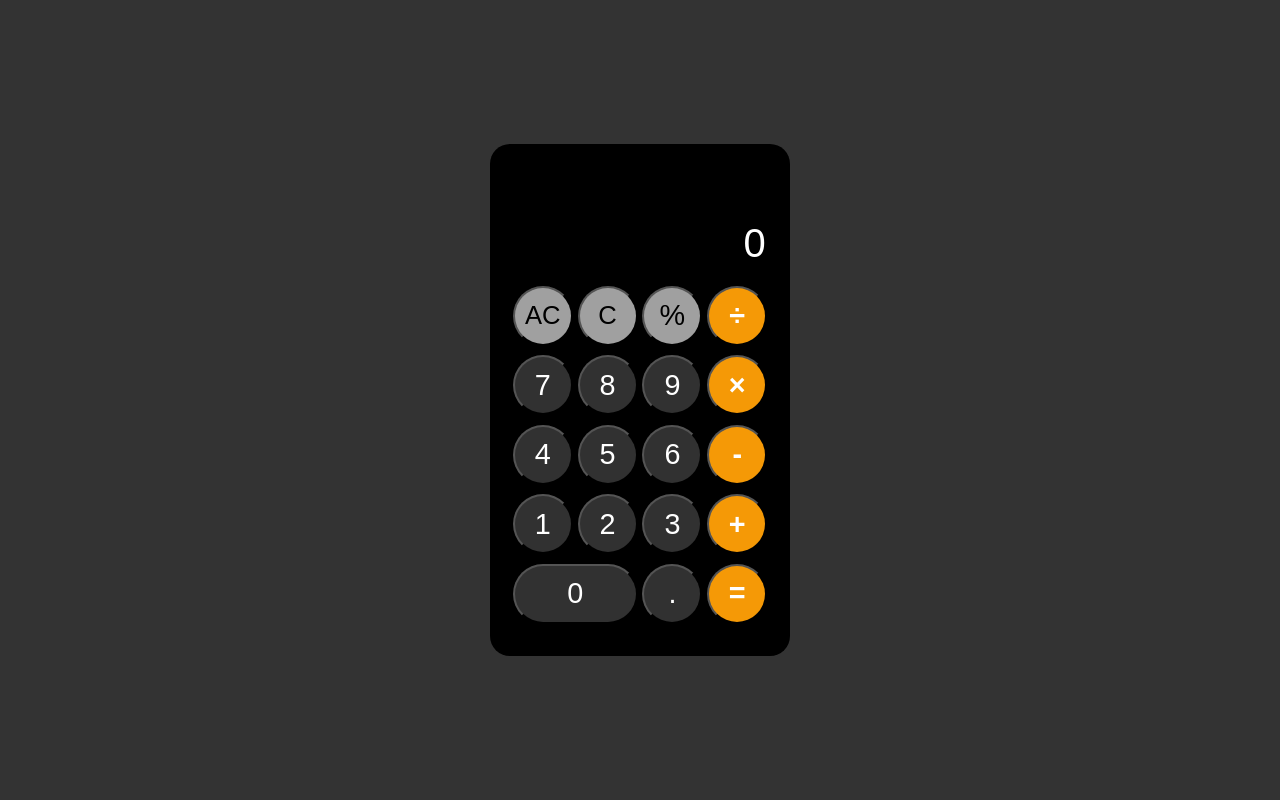
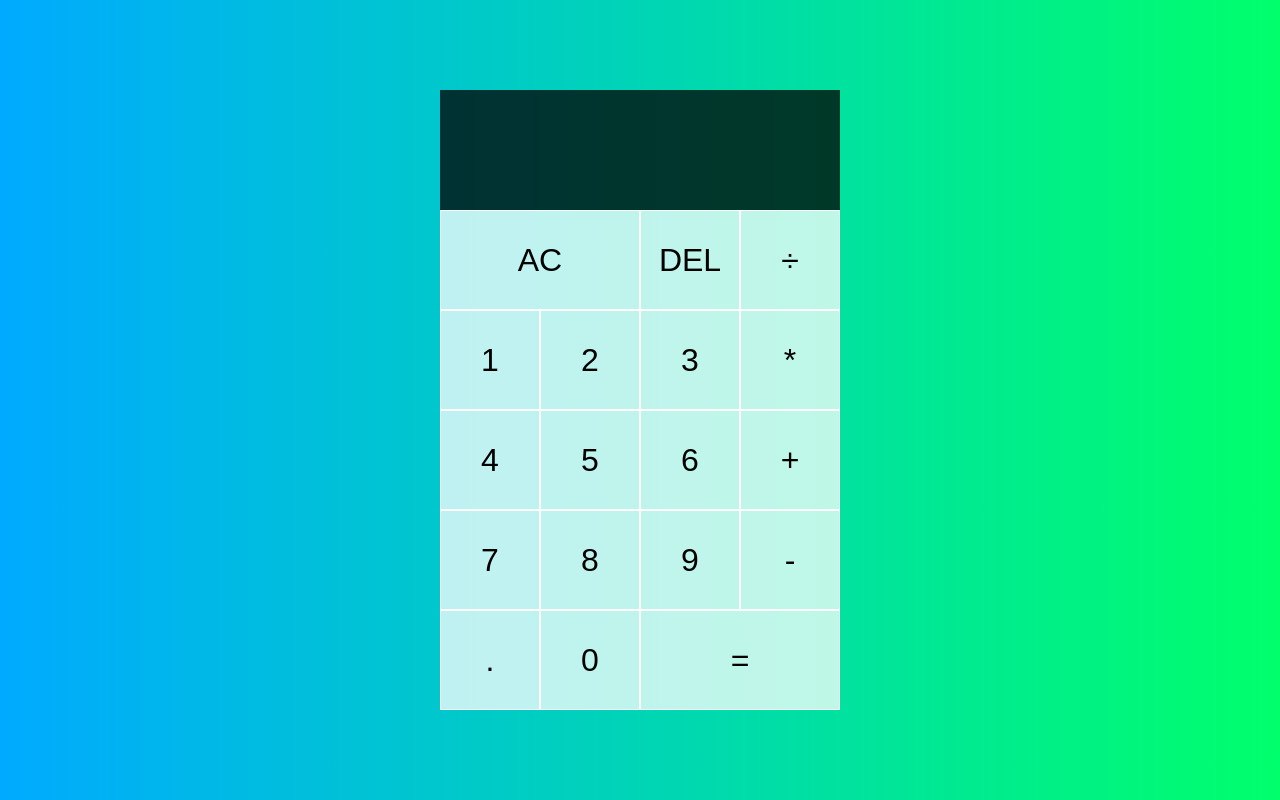
Before and after one commit to conormacd8/calculator, a plain HTML site: page index.html in a window 1280 px wide. Drawn offline with Linux system fonts and the light colour scheme.

Commit message:
Restyled aand reconfigured html

```diff
--- a/index.html
+++ b/index.html
@@ -2,39 +2,36 @@
 <html lang="en">
   <head>
     <meta charset="UTF-8" />
-    <meta http-equiv="X-UA-Compatible" content="IE=edge" />
     <meta name="viewport" content="width=device-width, initial-scale=1.0" />
-    <link rel="stylesheet" href="styles.css" />
-
+    <meta http-equiv="X-UA-Compatible" content="ie=edge" />
     <title>Calculator</title>
+    <link href="styles.css" rel="stylesheet" />
+    <script src="script.js" defer></script>
   </head>
   <body>
-    <div class="container" id="calculator">
-      <div class="grid-container">
-        <div id="screen">
-          <input type="number" placeholder="0" id="user-value" />
-        </div>
-        <button class="btn btn-dark-grey" id="num1">1</button>
-        <button class="btn btn-dark-grey" id="num2">2</button>
-        <button class="btn btn-dark-grey" id="num3">3</button>
-        <button class="btn btn-dark-grey" id="num4">4</button>
-        <button class="btn btn-dark-grey" id="num5">5</button>
-        <button class="btn btn-dark-grey" id="num6">6</button>
-        <button class="btn btn-dark-grey" id="num7">7</button>
-        <button class="btn btn-dark-grey" id="num8">8</button>
-        <button class="btn btn-dark-grey" id="num9">9</button>
-        <button class="btn btn-dark-grey" id="num0">0</button>
-        <button class="btn btn-dark-grey" id="decimal">.</button>
-        <button class="btn btn-orange" id="equals">=</button>
-        <button class="btn btn-orange" id="plus">+</button>
-        <button class="btn btn-orange" id="minus">-</button>
-        <button class="btn btn-orange" id="multiply">×</button>
-        <button class="btn btn-orange" id="divide">÷</button>
-        <button class="btn btn-light-grey" id="clear">C</button>
-        <button class="btn btn-light-grey" id="reset">AC</button>
-        <button class="btn btn-light-grey" id="percentage">%</button>
+    <div class="calculator-grid">
+      <div class="output">
+        <div data-previous-operand class="previous-operand"></div>
+        <div data-current-operand class="current-operand"></div>
       </div>
+      <button data-all-clear class="span-two">AC</button>
+      <button data-delete>DEL</button>
+      <button data-operation>÷</button>
+      <button data-number>1</button>
+      <button data-number>2</button>
+      <button data-number>3</button>
+      <button data-operation>*</button>
+      <button data-number>4</button>
+      <button data-number>5</button>
+      <button data-number>6</button>
+      <button data-operation>+</button>
+      <button data-number>7</button>
+      <button data-number>8</button>
+      <button data-number>9</button>
+      <button data-operation>-</button>
+      <button data-number>.</button>
+      <button data-number>0</button>
+      <button data-equals class="span-two">=</button>
     </div>
-    <script src="index.js"></script>
   </body>
 </html>
--- a/styles.css
+++ b/styles.css
@@ -1,161 +1,60 @@
-/* Layout and general styles */
-*{
+*,
+*::before,
+*::after {
   box-sizing: border-box;
-  margin: 0;
-  padding: 0;
+  font-family: Gotham Rounded, sans-serif;
+  font-weight: normal;
 }
 
-body{
-  font-family: sans-serif;
-  background-color: #333;
-  display: flex;
-  justify-content: center;
-  align-items: center;
-  height: 100vh;
+body {
+  padding: 0;
+  margin: 0;
+  background: linear-gradient(to right, #00AAFF, #00FF6C);
 }
 
-.container{
-  border-radius: 20px;
-  background: black;
+.calculator-grid {
+  display: grid;
+  justify-content: center;
+  align-content: center;
+  min-height: 100vh;
+  grid-template-columns: repeat(4, 100px);
+  grid-template-rows: minmax(120px, auto) repeat(5, 100px);
 }
 
-.grid-container{
-  display: grid;
-  width: 300px;
-  padding: 2em;
-  grid-template-areas:
-    "screen screen screen screen"
-    "reset clear percentage divide"
-    "num7 num8 num9 multiply"
-    "num4 num5 num6 minus"
-    "num1 num2 num3 plus"
-    "num0 num0 decimal equals";
-  gap: .6em .3em;
-  justify-content: center;
-}
-/* Button styling */
-
-.btn{
+.calculator-grid>button {
   cursor: pointer;
-  font-size: 1.8rem;
-  width: 60px;
-  height: 60px;
-  border-radius: 50%;
-  display: flex;
-  justify-content: center;
-  align-items: center;
-}
-#reset,
-#clear{
-  font-size: 1.6rem;
+  font-size: 2rem;
+  border: 1px solid white;
+  outline: none;
+  background-color: rgba(255, 255, 255, .75);
 }
 
-.btn-orange{
-  background-color: #f59906;
-  color: white;
-  font-weight: bold;
+.calculator-grid>button:hover {
+  background-color: rgba(255, 255, 255, .9);
 }
 
-.btn-light-grey{
-  background-color: #a0a0a0;
-}
-.btn-dark-grey{
-  background-color: #313131;
-  color: white;
+.span-two {
+  grid-column: span 2;
 }
 
-/* Screen / input styling */
-#screen{
+.output {
+  grid-column: 1 / -1;
+  background-color: rgba(0, 0, 0, .75);
+  display: flex;
+  align-items: flex-end;
+  justify-content: space-around;
+  flex-direction: column;
+  padding: 10px;
+  word-wrap: break-word;
+  word-break: break-all;
+}
+
+.output .previous-operand {
+  color: rgba(255, 255, 255, .75);
+  font-size: 1.5rem;
+}
+
+.output .current-operand {
   color: white;
   font-size: 2.5rem;
-  height: 100px;
-  display: flex;
-  justify-self: right;
-  align-items: flex-end;
-  padding-bottom: 10px;
-  width: 100%;
 }
-
-input{
-  background-color: transparent;
-  border: none;
-  color: white;
-  text-align: right;
-  width: 100%;
-  font-size: 2.5rem;
-  letter-spacing: 1.5px;
-}
-input:active,
-input:focus{
-  outline: none;
-}
-
-input::placeholder{
-  color: white;
-}
-
-input::-webkit-outer-spin-button,
-input::-webkit-inner-spin-button {
-  -webkit-appearance: none;
-  margin: 0;
-}
-/* Grid template areas */
-#screen{
-  grid-area: screen;
-}
-#reset{
-  grid-area: reset;
-}
-#clear{
-  grid-area: clear;
-}
-#percentage{
-  grid-area: percentage;
-}
-#divide{
-  grid-area: divide;
-}
-#equals{
-  grid-area: equals;
-}
-#multiply{
-  grid-area: multiply;
-}
-#minus{
-  grid-area: minus;
-}
-#plus{
-  grid-area: plus;
-}
-#num1{
-  grid-area: num1;
-}
-#num2{
-  grid-area: num2;
-}
-#num3{
-  grid-area: num3;
-}
-#num4{
-  grid-area: num4;
-}
-#num5{
-  grid-area: num5;
-}
-#num6{
-  grid-area: num6;
-}
-#num7{
-  grid-area: num7;
-}
-#num8{
-  grid-area: num8;
-}
-#num9{
-  grid-area: num9;
-}
-#num0{
-  grid-area: num0;
-  width: 100%;
-  border-radius: 100vmax;
-}
```
